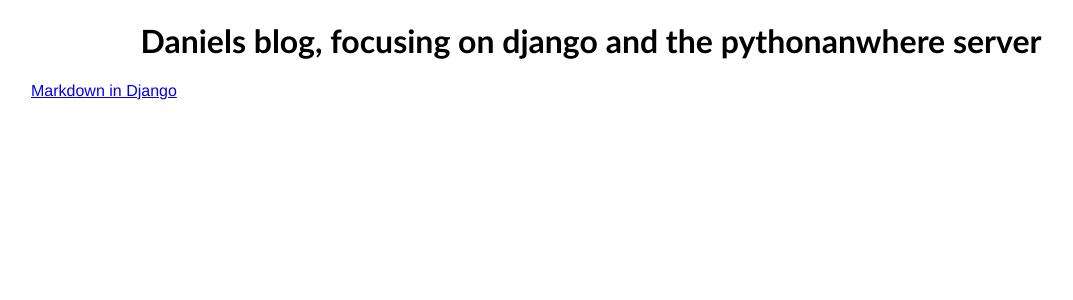
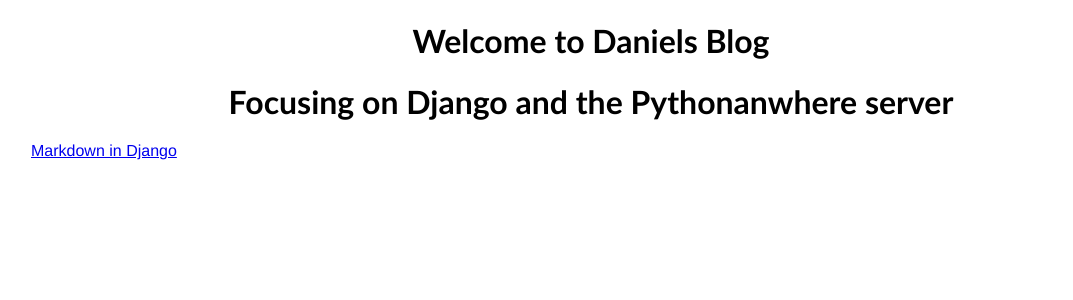
Before and after one commit to daniellambert95/django-blog, a Django app: page / in a window 1280 px wide. Shown: the top 300 px of the page, without its empty margins (49-1122 px from the left). Run offline with Django 3.2, Linux system fonts and the light colour scheme; data comes from the database, SQL or seed files in the repository.

Commit message:
changes to home.html

```diff
--- a/myblog/blog/templates/blog/home.html
+++ b/myblog/blog/templates/blog/home.html
@@ -7,7 +7,8 @@
     <link rel="stylesheet" href="{% static 'style.css' %}">
 </head>
 <body>
-    <h1>Daniels blog, focusing on django and the pythonanwhere server</h1>
+    <h1>Welcome to Daniels Blog </h1>
+    <h1>Focusing on Django and the Pythonanwhere server</h1>
 
     {% for blog in blog_posts %}
         <p><a href="/blog/{{ blog.id}}/">{{ blog.title }}</a></p>
```
